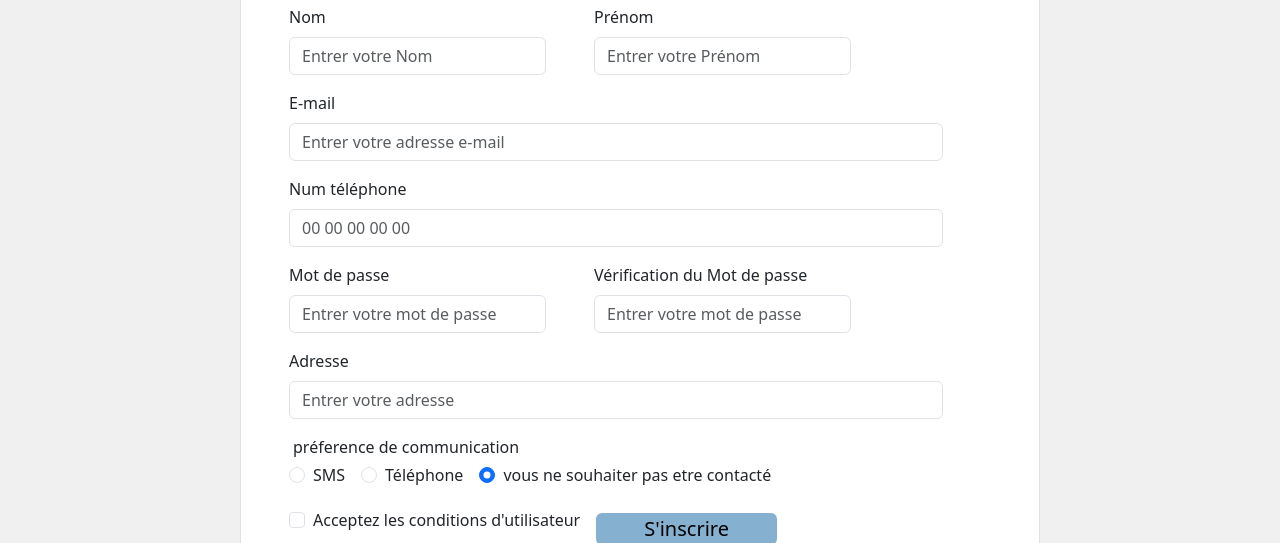
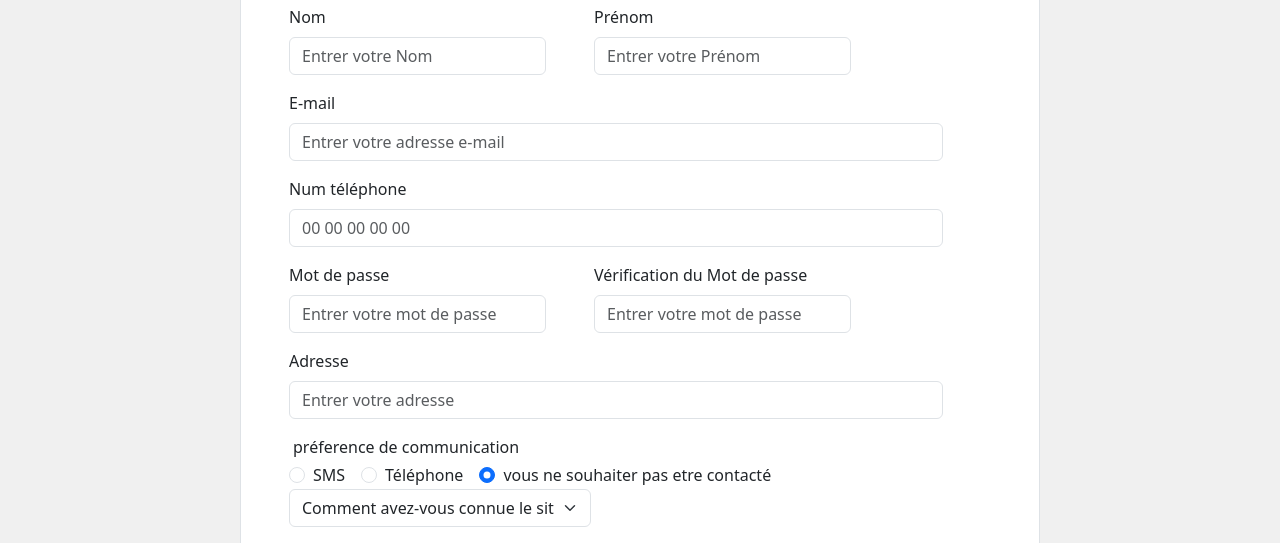
Before and after one commit to Mathieu762005/form, a website: page inscription.html in a window 1280 px wide. Shown: the part 228-771 px from the top of the page. Drawn offline with nearby package versions, Linux system fonts and the light colour scheme.

Commit message:
mise a jour

```diff
--- a/inscription.html
+++ b/inscription.html
@@ -117,6 +117,12 @@
                     </label>
                 </div>
             </div>
+            <select class="form-select" aria-label="Default select example">
+                <option selected>Comment avez-vous connue le site</option>
+                <option value="1">sur les resaux</option>
+                <option value="2">sur le web</option>
+                <option value="3">avec un proche</option>
+            </select>
             <div class="d-flex align-items-center gap-3">
                 <div class="form-check">
                     <input class="form-check-input" type="checkbox" value="" id="checkIndeterminate">
--- a/sass/inscription.scss
+++ b/sass/inscription.scss
@@ -21,12 +21,16 @@ body {
 
         .main__form {
             width: 50rem;
-            height: 42rem;
+            height: 44rem;
             background-color: white;
+
+            .form-select {
+                width: 43%;
+            }
 
             @media (max-width: 450px) {
                 width: 25rem;
-                height: 53rem;
+                height: 60rem;
             }
 
             .bouton-connection {
```
Also changed, not shown: css/inscription.css, 1 other file.
